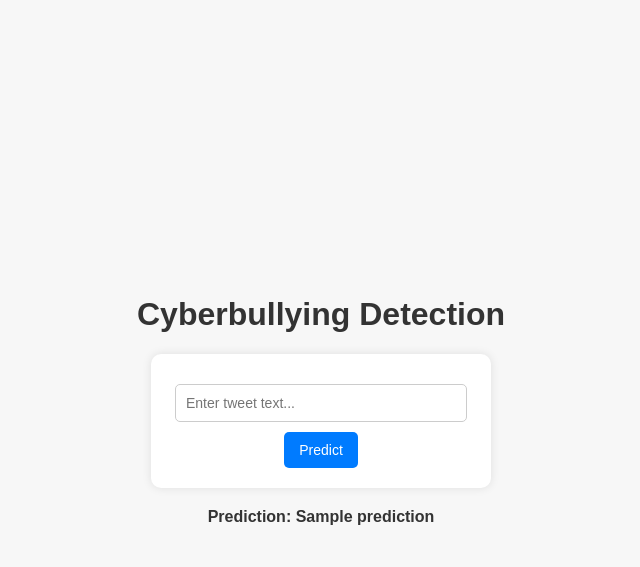
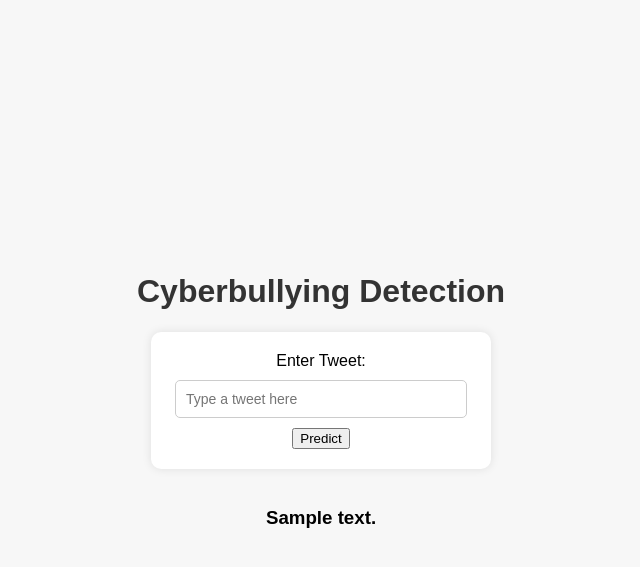
Before and after one commit to Samm7090/DataSet, a Flask app: template templates/index.html in a window 1280 px wide. Shown: the top 567 px of the page, without its empty margins (319-959 px from the left). Run offline with Flask 3, Linux system fonts and the light colour scheme; the template is opened without the code that fills it: most values are stand-ins (such as "Sample title", 1, 10 or a date in 2020); parts of the project's set-up code (start-up, migrations or seed data) failed here and were passed over.

Commit message:
Final changes

```diff
--- a/app.py
+++ b/app.py
@@ -36,7 +36,7 @@ def predict():
 if __name__ == "__main__":
     app.run(debug=True)'''
 
-from flask import Flask, render_template, request
+'''from flask import Flask, render_template, request
 import pickle
 import pandas as pd
 import os
@@ -111,3 +111,54 @@ def predict():
 
 if __name__ == "__main__":
     app.run(debug=True)
+'''
+
+from flask import Flask, render_template, request
+import pickle
+import pandas as pd
+import os
+import numpy as np
+
+app=Flask(__name__)
+
+base_dir=os.path.dirname(os.path.abspath(__file__))
+model_path=os.path.join(base_dir,'cyber_bullies.pkl')
+encoder_path=os.path.join(base_dir,'label_encode.pkl')
+
+with open(model_path, "rb") as f:
+    model = pickle.load(f)
+
+with open(encoder_path, "rb") as f:
+    le = pickle.load(f)
+
+df=pd.read_csv('cyberbullying_tweets.csv')
+feature_names=df.drop(columns=['cyberbullying_type']).columns.tolist()
+
+@app.route("/")
+def home():
+    return render_template("index.html",feature_names=feature_names)
+
+@app.route("/predict", methods=["POST"])
+def predict():
+    try:
+        # Get form values (convert to float)
+        text_input = request.form["tweet_text"]
+        # features = [float(x) for x in request.form.values()]
+        # final_features = np.array([features])   # shape (1, n_features)
+
+        # Predict
+        prediction = model.predict([text_input])       # numeric
+        decoded_pred = le.inverse_transform(prediction)  # decoded label
+
+        return render_template(
+            "index.html",
+            feature_names=feature_names,
+            prediction_text=f"Cyber Bullying Type is: {decoded_pred[0]}"
+        )
+
+    except Exception as e:
+        return render_template("index.html",feature_names=feature_names, prediction_text=f"Error: {str(e)}")
+
+
+if __name__ == "__main__":
+    app.run(debug=True)
--- a/templates/index.html
+++ b/templates/index.html
@@ -58,15 +58,11 @@
 <body>
     <h1>Cyberbullying Detection</h1>
     <form action="/predict" method="post">
-        <input type="text" name="tweet_text" placeholder="Enter tweet text..." required>
-        <br>
-        <input type="submit" value="Predict">
+        <label for="tweet_text">Enter Tweet:</label>
+        <input type="text" name="tweet_text" placeholder="Type a tweet here" required>
+        <button type="submit">Predict</button>
     </form>
 
-    {% if prediction %}
-        <div class="result">
-            Prediction: {{ prediction }}
-        </div>
-    {% endif %}
+    <h3>{{ prediction_text }}</h3>
 </body>
 </html>
```
Also changed, not shown: 1 other file.
